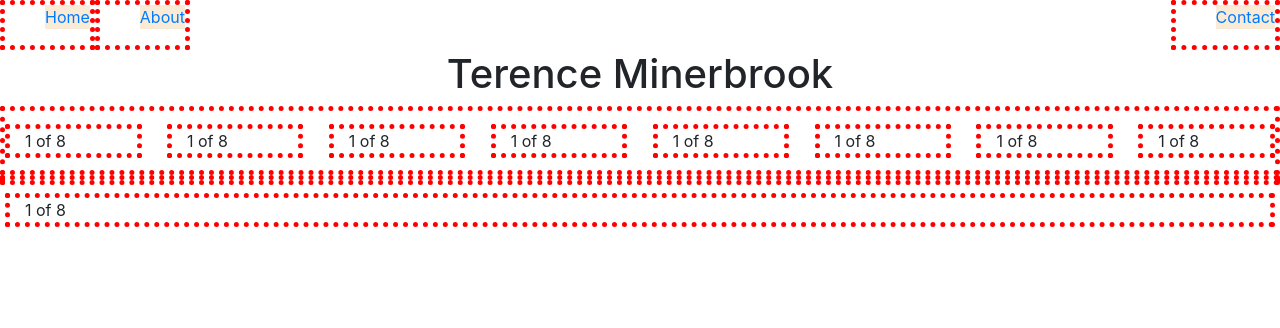
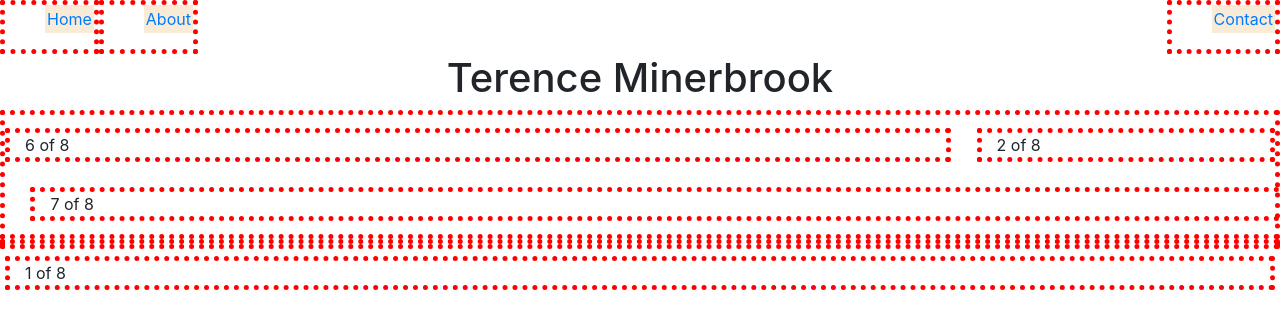
Before and after one commit to trncm00/ProjectOne, a plain HTML site: page about.html in a window 1280 px wide. Drawn offline with nearby package versions, Linux system fonts and the light colour scheme.

Commit message:
second mk2 commit

```diff
--- a/about.html
+++ b/about.html
@@ -128,7 +128,20 @@
 
 <body>
     <h1>Terence Minerbrook</h1>
-    <div class="section group">
+    <div class="section group" style="">
+        <div class="col span_6_of_8">
+            6 of 8
+        </div>
+        <div class="col span_2_of_8">
+             2 of 8
+        </div>
+        <div class="col span_8_of_8">
+            7 of 8
+        </div>
+    </div>
+
+
+        <!--
         <div class="col span_1_of_8">
             1 of 8
         </div>
@@ -144,19 +157,12 @@
         <div class="col span_1_of_8">
             1 of 8
         </div>
-        <div class="col span_1_of_8">
-            1 of 8
-        </div>
-        <div class="col span_1_of_8">
-            1 of 8
-        </div>
-        <div class="col span_1_of_8">
-            1 of 8
-        </div>
+-->
     </div>
 
 
     <footer>
+
         <div>
             <div class="col span_8_of_8">
                 1 of 8
--- a/style.css
+++ b/style.css
@@ -17,7 +17,8 @@ ul > li {
  list-style: none;
     display: inline-block;
     background-color: antiquewhite;
-/*    padding: 2px;*/
+    padding: 2px;
+/*    margin-right:20px; */
 
 }
 
@@ -27,6 +28,8 @@ header > div:nth-child(3) {
 }
 
 
+
+/*this helps me layout the pagess*/
 
 div {
     border: 5px dotted red;
```
Also changed, not shown: contact.html (+12 -0 lines), index.html (+11 -0 lines).
